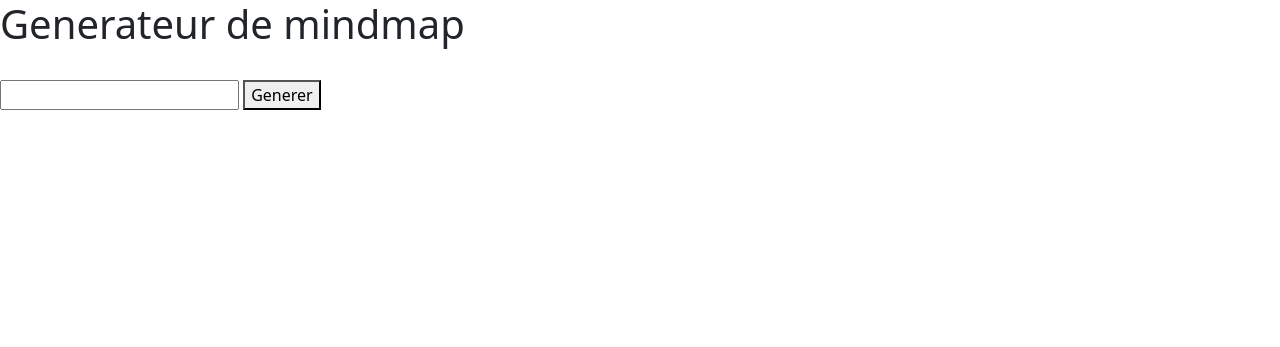
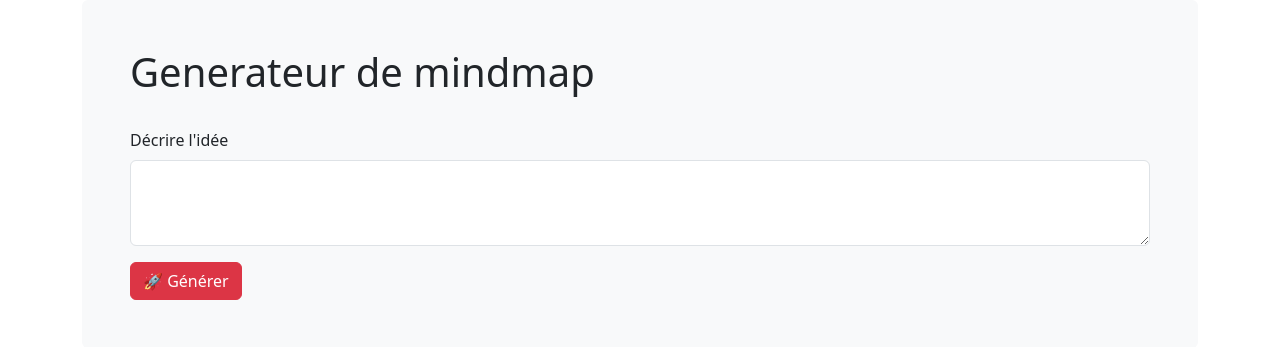
Before and after one commit to matgou/mermaid_ai, a Flask app: page / in a window 1280 px wide. Shown: the top 347 px of the page. Run offline with Flask 3, Linux system fonts and the light colour scheme.

Commit message:
fix boostrap view

````diff
--- a/templates/index.html
+++ b/templates/index.html
@@ -5,10 +5,18 @@
 
 </head>
 <body>
-    <h1>Generateur de mindmap</h1>
-    <div id="graphDiv">&nbsp</div>
-    <input type="text" id="mindmap">
-    <button id="generateMindmap">Generer</button>
+
+    <main class="container">
+      <div class="bg-body-tertiary p-5 rounded">
+        <h1>Generateur de mindmap</h1>
+        <div id="graphDiv">&nbsp</div>
+        <div class="mb-3">
+          <label for="exampleFormControlTextarea1" class="form-label">Décrire l'idée</label>
+          <textarea class="form-control" id="mindmap" rows="3"></textarea>
+        </div>
+        <button type="button" class="btn btn-danger" id="generateMindmap">🚀 Générer</button>
+      </div>
+    </main>
     <script src="https://cdn.jsdelivr.net/npm/bootstrap@5.3.3/dist/js/bootstrap.bundle.min.js" integrity="sha384-YvpcrYf0tY3lHB60NNkmXc5s9fDVZLESaAA55NDzOxhy9GkcIdslK1eN7N6jIeHz" crossorigin="anonymous"></script>
     <script src="https://cdnjs.cloudflare.com/ajax/libs/mermaid/10.9.0/mermaid.min.js" integrity="sha512-gx05X612uoaolzJ5Ee/786b3th+qzAm90TOvRwZJwnE8yr0sHQG8eLxdR0/Hbqc2IFh2mWHzzXk79g3atNSwsQ==" crossorigin="anonymous" referrerpolicy="no-referrer"></script>
     <script src="https://code.jquery.com/jquery-3.7.1.min.js"></script>
@@ -18,6 +26,7 @@
       // Example of using the render function
       const drawDiagram = async function () {
         const element = document.querySelector('#graphDiv');
+        element.innerHTML = "... Generating ...";
         jQuery.get("/updatePrompt/"+$("#mindmap").val(), async function(graphDefinition) {
             const { svg } = await mermaid.render('mySvgId', graphDefinition.replace("```mermaid","").replace("```",""));
             element.innerHTML = svg.replace(/[ ]*max-width:[ 0-9\.]*px;/i , '');
````
